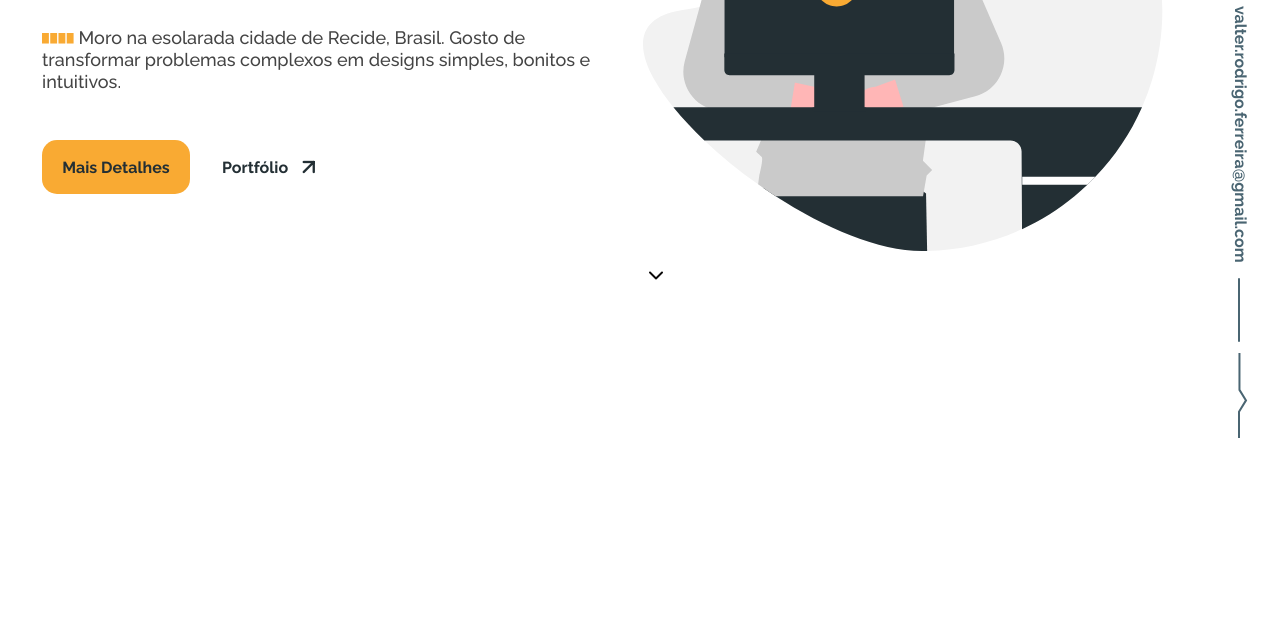
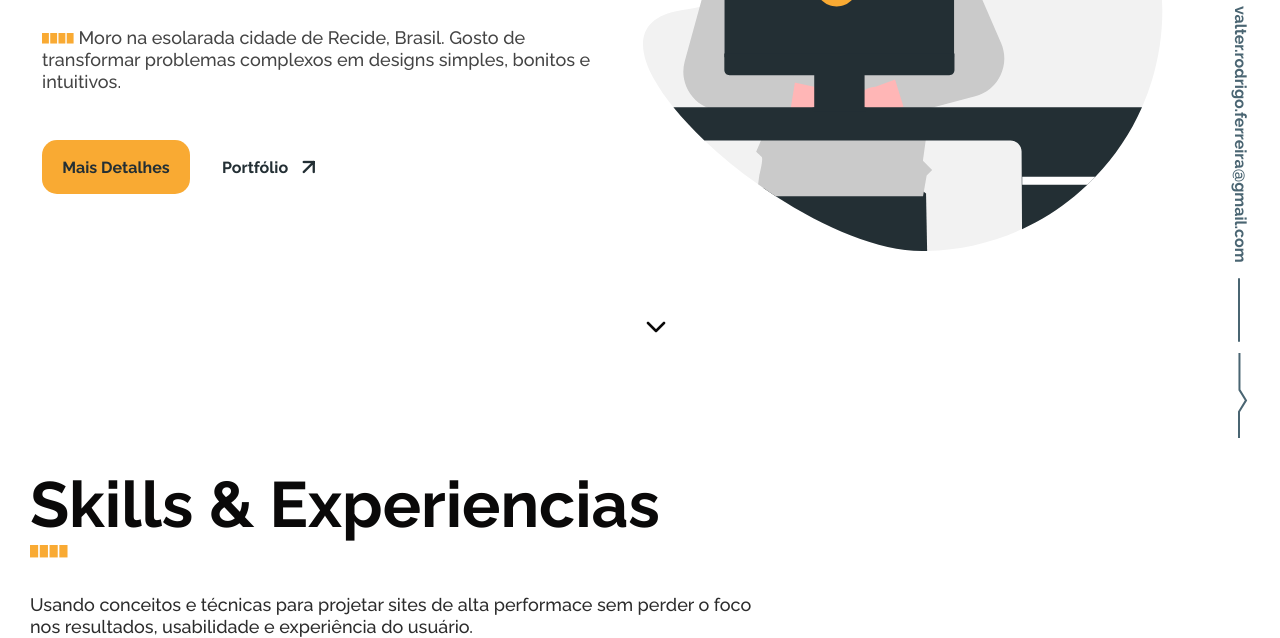
Before and after one commit to ValterRodrigoFerreira/portfolio-HTC, a plain HTML site: page index.html in a window 1280 px wide. Shown: the part 429-1067 px from the top of the page. Before the commit the page ends 867 px from the top, so only its background shows below. Drawn offline with Linux system fonts and the light colour scheme.

Commit message:
atualizado mixin, inicio skills e experiencias

```diff
--- a/assets/css/global.scss
+++ b/assets/css/global.scss
@@ -47,8 +47,25 @@ li {
   list-style: none;
 }
 
+.section-title {
+  font-family: "Raleway";
+  font-style: normal;
+  font-weight: 700;
+  font-size: 64px;
+  line-height: 120%;
+  /* or 77px */
+
+  color: $black-dark;
+}
+
+.section-title-img {
+  max-width: 38px;
+  display: inline-block;
+}
+
 @import "partius/mixin";
 @import "partius/layout";
 @import "partius/buttons";
 @import "partius/header";
 @import "partius/footer";
+@import "partius/animations";
--- a/assets/css/partius/_animations.scss
+++ b/assets/css/partius/_animations.scss
@@ -0,0 +1,5 @@
+@keyframes animate-icon-arrowdown {
+  to {
+    transform: translateY(-5px);
+  }
+}
--- a/assets/css/partius/_colors.scss
+++ b/assets/css/partius/_colors.scss
@@ -16,3 +16,6 @@ $black-light: #1c1b1b;
 
 /*--gray--*/
 $gray-3: #444444;
+
+/*--gray-2--*/
+$gray-2: #2c2c2c;
--- a/assets/css/partius/_layout.scss
+++ b/assets/css/partius/_layout.scss
@@ -20,7 +20,7 @@
       color: $black-dark;
     }
 
-    p {
+    h3 {
       margin-top: calculator-rem(48);
       font-family: "Raleway";
       font-style: normal;
@@ -38,26 +38,6 @@
     &--wrapper {
       margin-top: calculator-rem(48);
       display: flex;
-    }
-  }
-
-  &__icon {
-    display: flex;
-    align-items: center;
-    justify-content: center;
-    &--seta {
-      @include before-icon("\e90a", 24px, $black-dark) {
-        margin-left: calculator-rem(32);
-        cursor: pointer;
-      }
-      transition: 0.3s;
-      animation: animate-icon-seta 0.5s ease infinite alternate;
-
-      @keyframes animate-icon-seta {
-        to {
-          transform: translateY(-5px);
-        }
-      }
     }
   }
 
@@ -97,6 +77,35 @@
   flex-direction: row;
 }
 
-.experience {
-  margin: calculator-rem(72) auto;
+.arrow-down {
+  .icon-arrow-down {
+    display: flex;
+    align-items: center;
+    justify-content: center;
+    margin-top: calculator-rem(48);
+
+    @include before-icon("\e90a", 32px, $black-dark) {
+      margin-left: calculator-rem(32);
+      cursor: pointer;
+    }
+    transition: 0.3s;
+    animation: animate-icon-arrowdown 0.5s ease infinite alternate;
+  }
 }
+
+.skills-content {
+  margin: calculator-rem(124) auto;
+  max-width: $container-l;
+
+  p {
+    width: 60%;
+    font-family: "Raleway";
+    font-style: normal;
+    font-weight: 500;
+    font-size: calculator-rem(18);
+    line-height: 120%;
+    color: $gray-2;
+
+    margin-top: calculator-rem(32);
+  }
+}
--- a/index.html
+++ b/index.html
@@ -37,11 +37,11 @@
         Developer, UI Motion Designer.
       </h2>
 
-      <p>
-        <img src="/assets/svg/line-point.svg" alt="Linha de Pontos Amarelo" title=" Três pequenos pontos de estilização do Portfólio na cor amarelo">
+      <h3>
+        <img class="section-title-img" src="/assets/svg/line-point.svg" alt="Linha de Pontos Amarelo" title=" Três pequenos pontos de estilização do Portfólio na cor amarelo">
         Moro na esolarada cidade de Recide, Brasil.
         Gosto de transformar problemas complexos em designs simples, bonitos e intuitivos.
-      </p>
+      </h3>
 
 
       <div class="hero__headline--wrapper">
@@ -58,13 +58,13 @@
     </div>
 
   </div>
-  <div class="hero__icon"><span class="hero__icon--seta"></span></div>
+  <div class="arrow-down"><span class="icon-arrow-down"></span></div>
 
-  <div class="container experience">
-    <div class="grid-5"></div>
-    <div class="grid-2"></div>
-    <div class="grid-5"></div>
-
+  <div class="skills-content">
+    <h2 class="section-title">Skills & Experiencias
+    </h2>
+    <img class="section-title-img" src="/assets/svg/line-point.svg" alt="Linha de Pontos Amarelo" title=" Três pequenos pontos de estilização do Portfólio na cor amarelo">
+    <p>Usando conceitos e técnicas para projetar sites de alta performace sem perder o foco nos resultados, usabilidade e experiência do usuário.</p>
 
   </div>
 
```
Also changed, not shown: assets/css/global.css, 1 other file.
